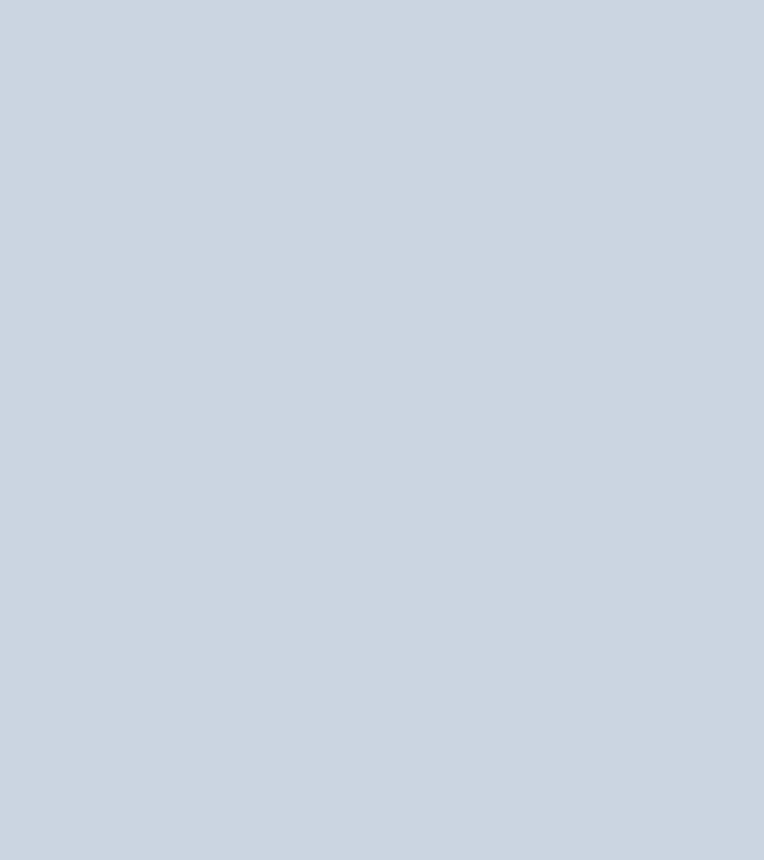
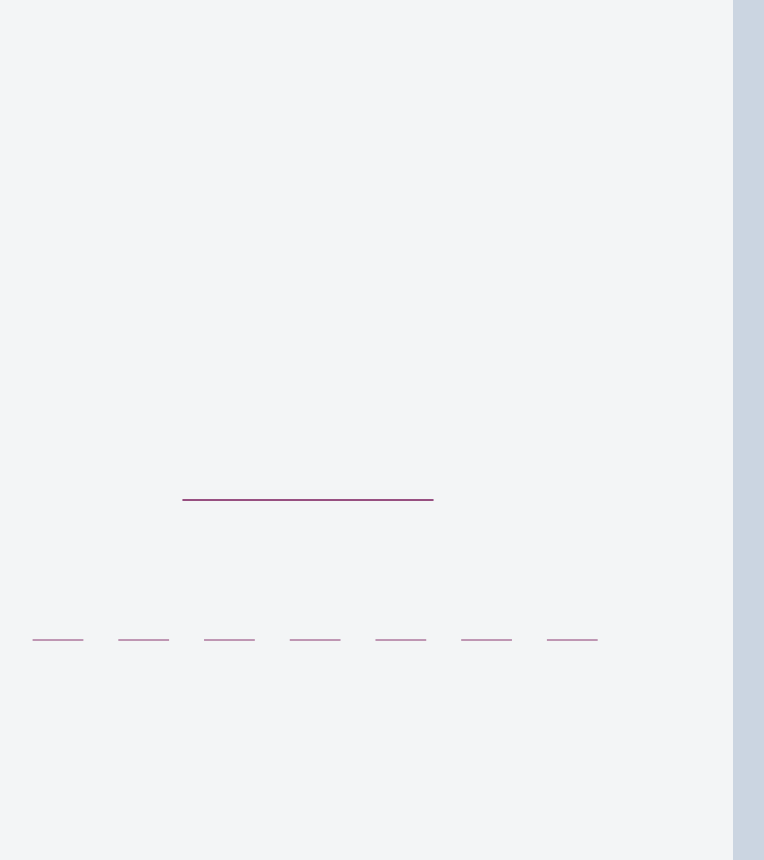
Before and after one commit to devenriq/A-Hangman_Game, a website: page src/index.html in a window 1280 px wide. Both pictures are taken after a click on the input "Start the Game". Shown: the whole page, without its empty margins (467-1231 px from the left). Drawn offline with nearby package versions, Linux system fonts and the light colour scheme; files that its build step writes are made by us from their sources.

Commit message:
added the canva section to draw the game

```diff
--- /dev/null
+++ b/src/canvas.js
@@ -0,0 +1,30 @@
+const drawCanvas = () => {
+  board.lineWith = 8;
+  board.lineCap = "round";
+  board.lineJoin = "round";
+  board.fillStyle = "#F3F5F6";
+  board.strokeStyle = "#8A3871";
+
+  board.fillRect(0, 0, 1200, 860);
+  board.beginPath();
+  board.moveTo(650, 500);
+  board.lineTo(900, 500);
+  board.stroke();
+  board.closePath();
+};
+
+const drawLine = () => {
+  board.lineWith = 6;
+  board.lineCap = "round";
+  board.lineJoin = "round";
+  board.fillStyle = "#F3F5F6";
+  board.strokeStyle = "#8A3871";
+
+  const width = 600 / secretWord.length;
+  for (let i = 0; i < secretWord.length; i++) {
+    board.moveTo(500 + width * i, 640);
+    board.lineTo(550 + width * i, 640);
+  }
+  board.stroke();
+  board.closePath();
+};
--- a/src/index.html
+++ b/src/index.html
@@ -5,6 +5,7 @@
     <meta http-equiv="X-UA-Compatible" content="IE=edge" />
     <meta name="viewport" content="width=device-width, initial-scale=1.0" />
     <link rel="stylesheet" href="../dist/output.css" />
+    <script defer src="./canvas.js"></script>
     <script defer src="./index.js"></script>
     <title>Hangman Game</title>
   </head>
--- a/src/index.js
+++ b/src/index.js
@@ -1,6 +1,6 @@
 const startGameButton = document.querySelector("#start-button");
 const board = document.querySelector("#horca").getContext("2d");
-const secretWord = "";
+let secretWord = "";
 
 let words = [
   "cuchara",
@@ -18,12 +18,17 @@ let words = [
 ];
 
 const chooseSecretWord = () => {
-  let word = palabras[Math.floor(Math.random() * words.length)];
+  let word = words[Math.floor(Math.random() * words.length)];
+  secretWord = word;
+  console.log(secretWord);
 };
 
 const startGame = () => (e) => {
   e.preventDefault();
   startGameButton.style.display = "none";
+  chooseSecretWord();
+  drawCanvas();
+  drawLine();
 };
 
 startGameButton.addEventListener("click", startGame());
```
